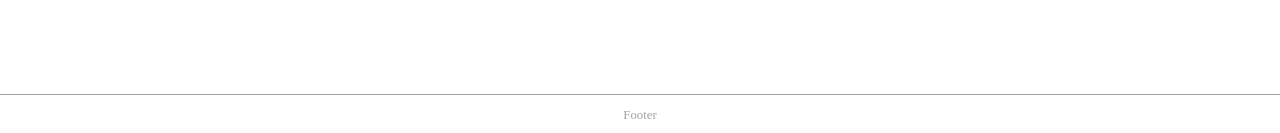
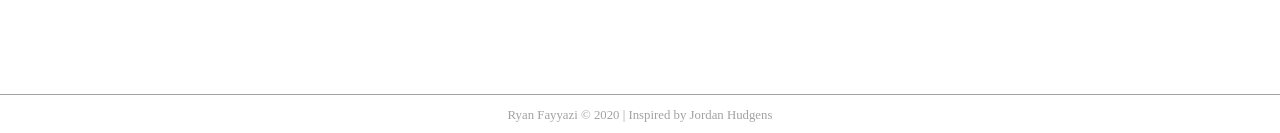
Before and after one commit to rfayyazi/rfayyazi.github.io, a Jekyll site: the page index.html, which Jekyll copies as it is, in a window 1280 px wide. Shown: the part 764-897 px from the top of the page. Built offline with Jekyll 4.4.1, drawn with Linux system fonts in a browser that asks for light colours.

Commit message:
Update index.html

```diff
--- a/index.html
+++ b/index.html
@@ -44,7 +44,7 @@
 
     </div>
   <footer>
-    <p>Footer</p>
+    <p>Ryan Fayyazi &copy 2020 | Inspired by <a href="https://github.com/jordanhudgens/portfolio-html-site">Jordan Hudgens</a></p>
   </footer>
   </body>
 </html>
```
